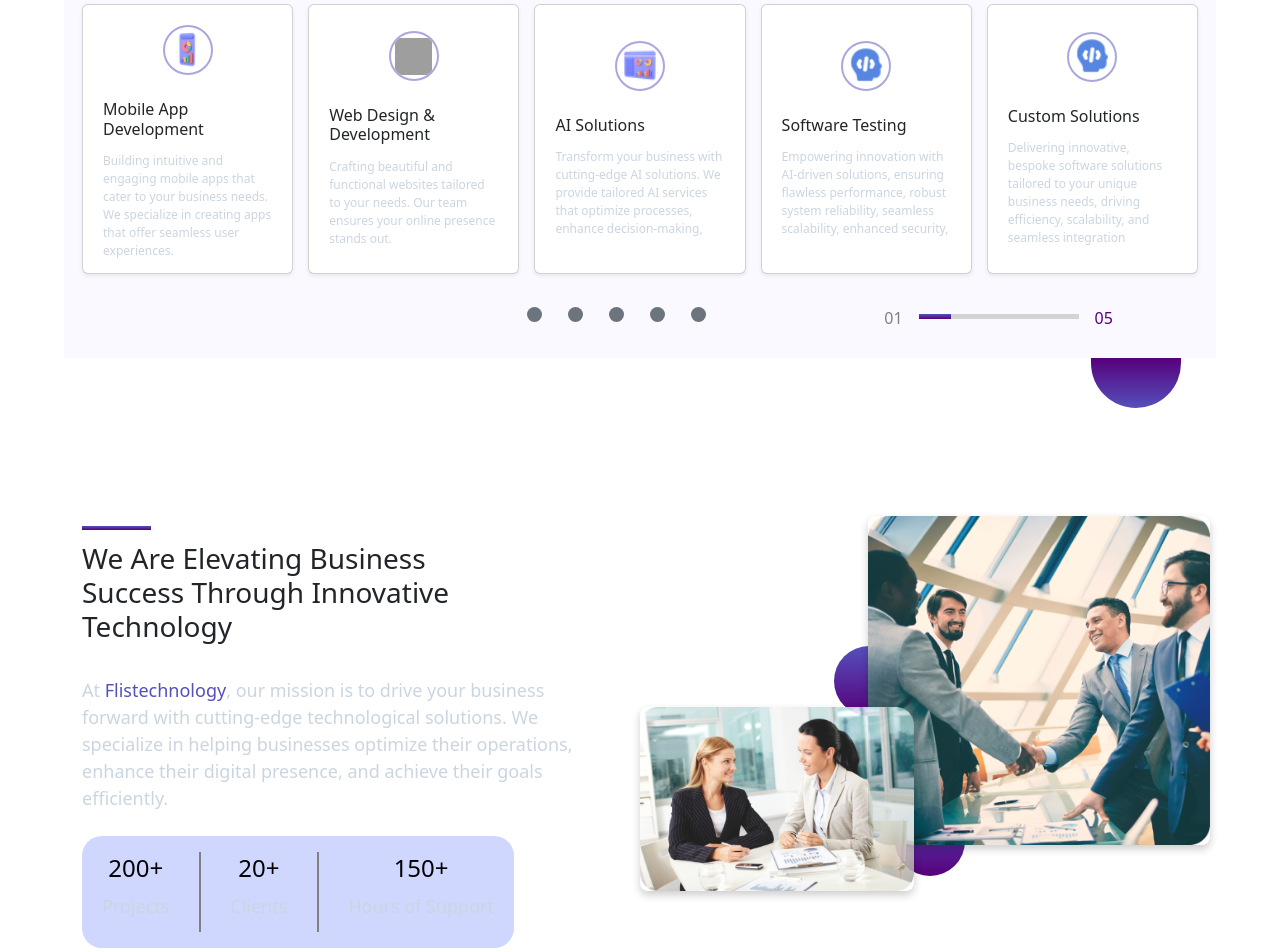
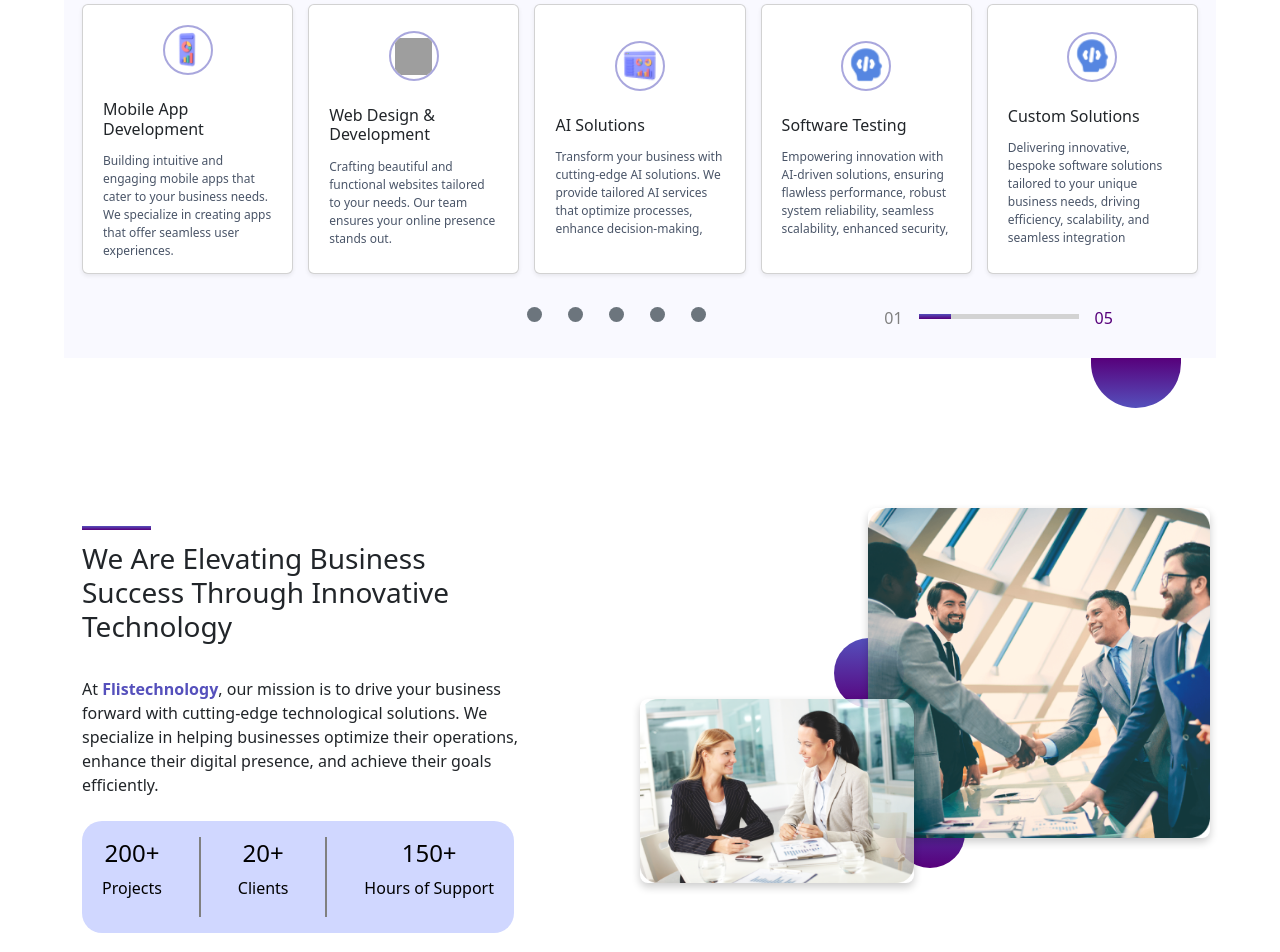
Before and after one commit to fahadmaqsood/flistechnologies-website, a React (Vite) app: page / in a window 1280 px wide. Shown: the part 820-1772 px from the top of the page. Built offline with nearby package versions, Linux system fonts and the light colour scheme; grey boxes are pictures that could not be loaded; the HTML template or start-up script is replaced by a standard one.

Commit message:
css changes

```diff
--- a/src/component/Footer.jsx
+++ b/src/component/Footer.jsx
@@ -14,7 +14,7 @@ function Footer() {
           {/* First Column */}
           <div className='col-md-4 mb-3'>
             <h5>flistechnologies</h5>
-            <p style={{ color: '#CBD5E0' }}>
+            <p className='fot-para' style={{ color: '#CBD5E0' }}>
               At flistechnologies, we deliver innovative software solutions that
               transform businesses and elevate user experiences.
             </p>
@@ -30,7 +30,7 @@ function Footer() {
           {/* Second Column */}
           <div className='col-md-4 mb-3 '>
             <h5 style={{ textAlign: 'center' }}>Links</h5>
-            <p style={{ color: '#CBD5E0' }}>
+            <p className='fot-para' style={{ color: '#CBD5E0' }}>
               <a
                 href='#about'
                 className='text-decoration-none text-white d-block footer-link'
@@ -61,7 +61,7 @@ function Footer() {
           {/* Third Column */}
           <div className='col-md-4 mb-3'>
             <h5 className='fw-bold'>Contact Us</h5>
-            <p style={{ color: '#CBD5E0' }}>
+            <p className='fot-para' style={{ color: '#CBD5E0' }}>
               Whether you have a question about features, pricing, or anything
               else, our team is ready to answer all your questions.
               <br />
--- a/src/component/Home/AboutUs.jsx
+++ b/src/component/Home/AboutUs.jsx
@@ -28,7 +28,7 @@ const AboutUs = () => {
           <div className='info-boxes d-flex justify-content-between mt-4'>
             <div className='info-box text-center'>
               <h4>200+</h4>
-              <p>Projects</p>
+              <p className='ab-para'>Projects</p>
             </div>
             <div
               className='grey-color'
@@ -36,12 +36,12 @@ const AboutUs = () => {
             ></div>
             <div className='info-box text-center'>
               <h4>20+</h4>
-              <p>Clients</p>
+              <p className='ab-para'>Clients</p>
             </div>
             <div className='grey-color'></div>
             <div className='info-box text-center'>
               <h4>150+</h4>
-              <p>Hours of Support</p>
+              <p className='ab-para'>Hours of Support</p>
             </div>
           </div>
           <button className='btn  mt-4'>Read More</button>
--- a/src/component/Home/Services.jsx
+++ b/src/component/Home/Services.jsx
@@ -82,7 +82,9 @@ const Services = () => {
                     />
                   </div>
                   <Card.Title className='title'>{service.title}</Card.Title>
-                  <Card.Text>{service.description}</Card.Text>
+                  <Card.Text className='discribtion'>
+                    {service.description}
+                  </Card.Text>
                 </Card.Body>
               </Card>
             ))}
--- a/src/css/AboutUs.css
+++ b/src/css/AboutUs.css
@@ -14,6 +14,9 @@
 .about-us {
   margin-top: 8rem; /* Adjust this value for top margin */
   margin-bottom: 10px; /* Adjust this value for bottom margin */
+}
+.ab-para {
+  color: #000;
 }
 .heading {
   position: relative; /* Required for positioning the pseudo-element */
--- a/src/css/Footer.css
+++ b/src/css/Footer.css
@@ -19,7 +19,7 @@ h5 {
 }
 
 /* Add spacing to paragraphs */
-p {
+.fot-para {
   font-size: 18px;
   margin: 10px 0; /* Adds vertical spacing */
   font-weight: 300;
--- a/src/css/Services.css
+++ b/src/css/Services.css
@@ -138,6 +138,9 @@
   color: inherit;
   margin-right: 10px;
 }
+.discribtion {
+  color: #4a5568;
+}
 
 .line-container {
   margin-top: 0.5rem;
```
